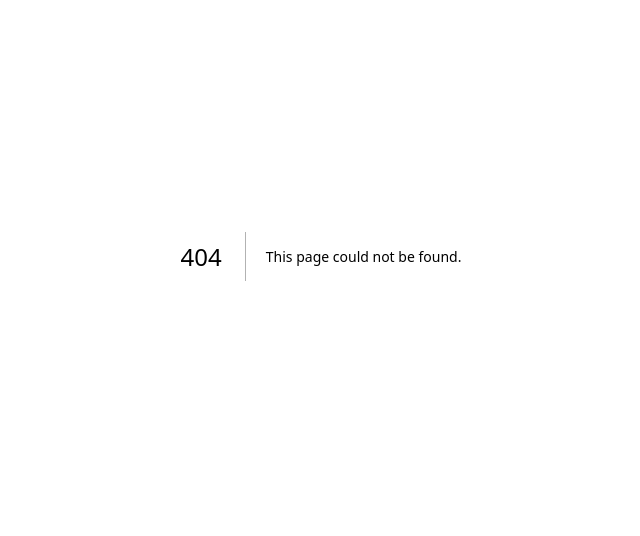
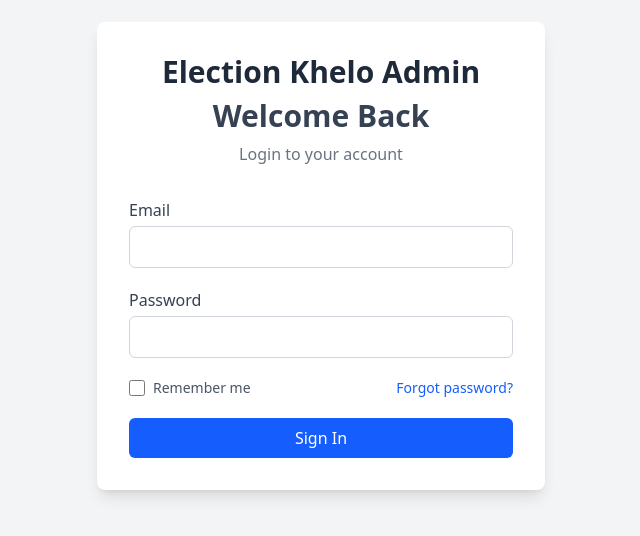
Before and after one commit to Ankitjnvynr/election-khelo-admin, a Next.js app: page /login in a window 1280 px wide. Before the commit this address had no page. Shown: the part 144-680 px from the top of the page, without its empty margins (319-959 px from the left). Built offline with nearby package versions, Linux system fonts and the light colour scheme.

Commit message:
added the login page

```diff
--- /dev/null
+++ b/src/app/login/page.jsx
@@ -0,0 +1,12 @@
+import React from 'react'
+import LoginPage from '@/components/LoginPage'
+
+const page = () => {
+  return (
+    <>
+    <LoginPage />
+    </>
+  )
+}
+
+export default page
--- /dev/null
+++ b/src/components/LoginPage.jsx
@@ -0,0 +1,78 @@
+'use client';
+
+import { useState } from 'react';
+
+const LoginPage = () => {
+  const [formData, setFormData] = useState({ email: '', password: '' });
+
+  const handleChange = (e) => {
+    const { name, value } = e.target;
+    setFormData((prev) => ({ ...prev, [name]: value }));
+  };
+
+  const handleSubmit = (e) => {
+    e.preventDefault();
+    // Handle login logic here (e.g., API call)
+    console.log('Logging in with:', formData);
+  };
+
+  return (
+    <div className="min-h-screen bg-gray-100 flex items-center justify-center px-4">
+      <div className="bg-white shadow-lg rounded-lg max-w-md w-full p-8">
+        <h2 className="text-3xl font-bold text-center text-gray-800 mb-2">Election Khelo Admin</h2>
+        <h2 className="text-3xl font-bold text-center text-gray-700 mb-2">Welcome Back</h2>
+        <p className="text-center text-gray-500 mb-8">Login to your account</p>
+
+        <form onSubmit={handleSubmit} className="space-y-5">
+          <div>
+            <label htmlFor="email" className="block text-gray-700 font-medium mb-1">Email</label>
+            <input
+              type="email"
+              name="email"
+              id="email"
+              value={formData.email}
+              onChange={handleChange}
+              required
+              className="w-full border border-gray-300 rounded-md px-4 py-2 focus:outline-none focus:ring-2 focus:ring-blue-500"
+            />
+          </div>
+
+          <div>
+            <label htmlFor="password" className="block text-gray-700 font-medium mb-1">Password</label>
+            <input
+              type="password"
+              name="password"
+              id="password"
+              value={formData.password}
+              onChange={handleChange}
+              required
+              className="w-full border border-gray-300 rounded-md px-4 py-2 focus:outline-none focus:ring-2 focus:ring-blue-500"
+            />
+          </div>
+
+          <div className="flex items-center justify-between">
+            <label className="flex items-center space-x-2">
+              <input type="checkbox" className="h-4 w-4 text-blue-600 focus:ring-blue-500 border-gray-300 rounded" />
+              <span className="text-sm text-gray-600">Remember me</span>
+            </label>
+            <a href="#" className="text-sm text-blue-600 hover:underline">Forgot password?</a>
+          </div>
+
+          <button
+            type="submit"
+            className="w-full bg-blue-600 hover:bg-blue-700 text-white py-2 px-4 rounded-md transition"
+          >
+            Sign In
+          </button>
+        </form>
+
+        {/* <p className="text-center text-sm text-gray-500 mt-6">
+          Don’t have an account?{' '}
+          <a href="#" className="text-blue-600 hover:underline font-medium">Sign up</a>
+        </p> */}
+      </div>
+    </div>
+  );
+};
+
+export default LoginPage;
```
